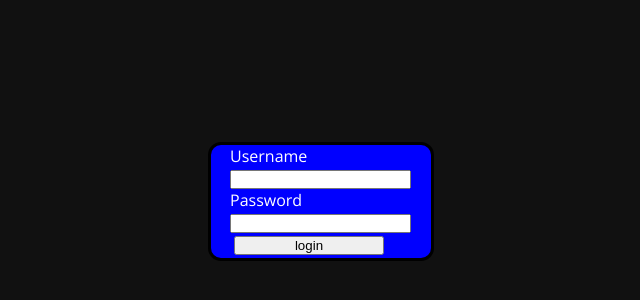
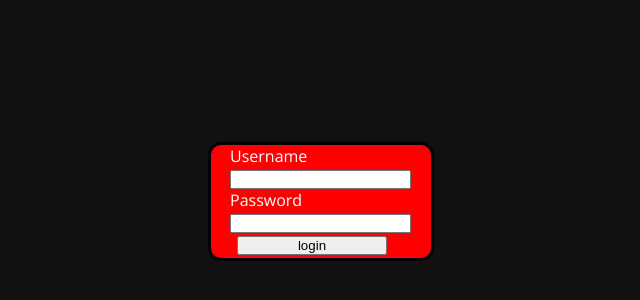
Before and after one commit to Jonty16117/Jonty16117, a website: page index.html in a window 1280 px wide. Shown: the part 58-358 px from the top of the page, without its empty margins (319-959 px from the left). Drawn offline with nearby package versions, Linux system fonts and the light colour scheme.

```diff
--- a/demo/css/demostyles.css
+++ b/demo/css/demostyles.css
@@ -4,7 +4,7 @@
    margin-left: auto;
    margin-right: auto;
    margin-top: 200px;
-   background-color: blue;
+   background-color: red;
    padding: 0px;
    border-color: black;
    border-style: solid;
@@ -14,7 +14,7 @@
 
 button {
     margin-bottom: 2.5px;
-    margin-left: 23px;
+    margin-left: 26px;
     width: 150px;
 }
 
```
